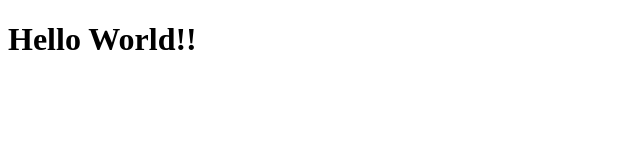
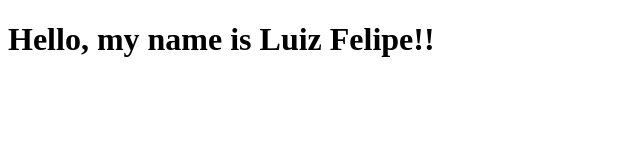
Before and after one commit to luizfelipedasilva678/luizfelipedasilva678.github.io, a plain HTML site: page index.html in a window 1280 px wide. Shown: the whole page, without its empty margins (0-640 px from the left). Drawn offline with Linux system fonts and the light colour scheme.

Commit message:
Update index.html

```diff
--- a/index.html
+++ b/index.html
@@ -2,8 +2,9 @@
 <html>
   <head>
     <title>Testando</title>
+    <link rel="stylesheet" href="style.css">
   </head>
   <body>
-     <h1> Hello World!!</h1>
+     <h1 class="page-title"> Hello, my name is Luiz Felipe!!</h1>
   </body>
 </html
```
